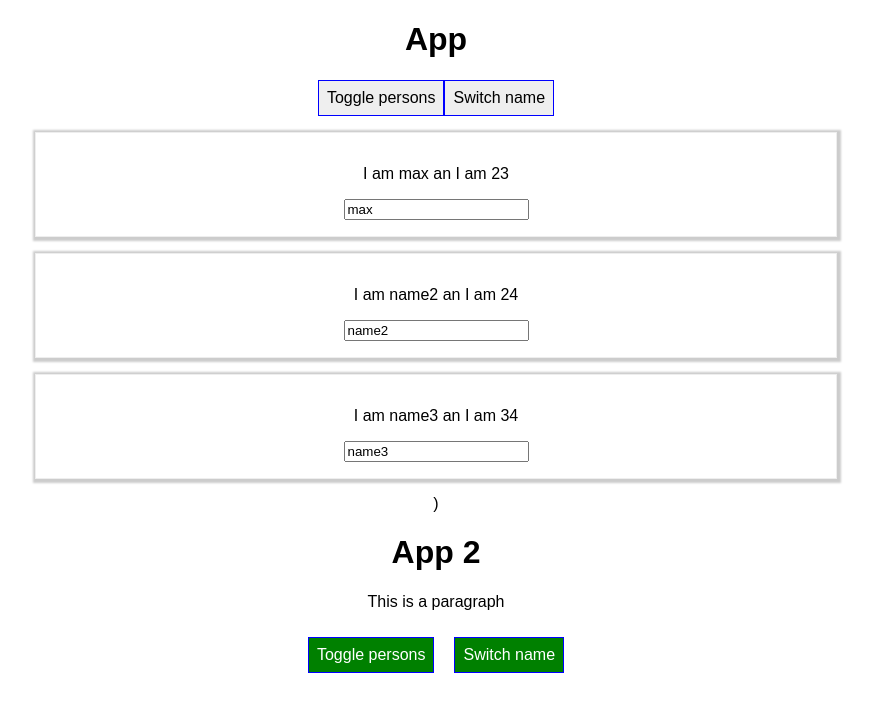
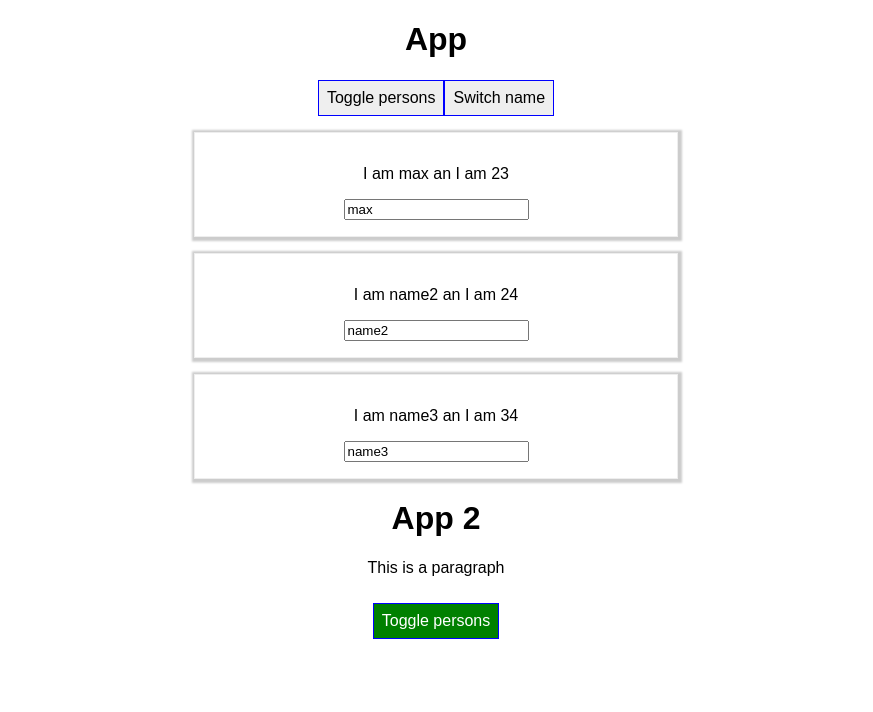
Before and after one commit to gbozsik/react-complete-guid, a React (Create React App) app: page / in a window 1280 px wide. Both pictures are taken after a click on the button "Toggle persons". Shown: the top 712 px of the page, without its empty margins (204-1077 px from the left). Built offline with nearby package versions, Linux system fonts and the light colour scheme.

Commit message:
Using styled-components lig for styleing

```diff
--- a/package.json
+++ b/package.json
@@ -3,10 +3,10 @@
   "version": "0.1.0",
   "private": true,
   "dependencies": {
-    "radium": "^0.26.1",
     "react": "^17.0.1",
     "react-dom": "^17.0.1",
-    "react-scripts": "1.1.5"
+    "react-scripts": "1.1.5",
+    "styled-components": "^5.2.1"
   },
   "scripts": {
     "start": "react-scripts start",
--- a/src/App.js
+++ b/src/App.js
@@ -14,8 +14,8 @@ const app = props => {
 
   const [otherState, setOtherState] = useState({
     otherStates: [
-      { title: 'some other value' },
-      { title: 'some other value 2' }
+      { id: 'idlkj', title: 'some other value' },
+      { id: 'idf', title: 'some other value 2' }
     ]
   });
 
@@ -26,8 +26,8 @@ const app = props => {
   const switchOtherStateHandler = () => {
     setOtherState({
       otherStates: [
-        { title: 'other state changed' },
-        { title: 'some other value 2 changed' }
+        { id: 'idds', title: 'other state changed' },
+        { id: 'idnh', title: 'some other value 2 changed' }
       ]
     });
   }
@@ -35,9 +35,9 @@ const app = props => {
   const switchNameHandler = (newName) => {
     setPersonsState({
       persons: [
-        { name: newName, age: 23 },
-        { name: 'name2777', age: 24 },
-        { name: 'name3666', age: 64 }
+        { id: 'idkjh', name: newName, age: 23 },
+        { id: 'idlkjh', name: 'name2777', age: 24 },
+        { id: 'idytr', name: 'name3666', age: 64 }
       ],
     },
       switchOtherStateHandler()
@@ -98,8 +98,7 @@ const app = props => {
             name={person.name}
             age={person.age}
           />
-        })
-        })
+        })}
 
         <App2 />
       </div> : null}
--- a/src/App2.js
+++ b/src/App2.js
@@ -1,6 +1,23 @@
 import React, { Component } from 'react';
+import styled from 'styled-components'
+
 import './App.css';
 import Person from './Person/Person';
+
+const StyledButton = styled.button`
+    background-color: ${props => props.alt ? 'red' : 'green'};
+    color: white;
+    font: inherit;
+    border: 1px solid blue;
+    padding: 8px;
+    cursor: pointer;
+    margin: 10px;
+
+    &:hover {
+        background-color: ${props => props.alt ? 'salmon' : 'lightgreen'};
+        color: black;
+    }
+`;
 
 class App2 extends Component {
     state = {
@@ -9,31 +26,7 @@ class App2 extends Component {
             { id: 'ytdkjg', name: 'name2', age: 24 },
             { id: '4ert', name: 'name3', age: 34 }
         ],
-        otherStates: [
-            { title: 'some other value' },
-            { title: 'some other value 2' }
-        ],
         showPerson: false
-    }
-
-    switchOtherStateHandler = () => {
-        this.setState({
-            otherStates: [
-                { title: 'other state changed' },
-                { title: 'some other value 2 changed' }
-            ]
-        });
-    }
-
-    switchNameHandler = (newName) => {
-        this.setState({
-            persons: [
-                { name: newName, age: 23 },
-                { name: 'name2777', age: 24 },
-                { name: 'name3666', age: 64 }
-            ],
-        },
-        );
     }
 
     // nameChangeHandler = (id, event) => { //this version if you call it with arrow function
@@ -49,7 +42,7 @@ class App2 extends Component {
         person.name = event.target.value;
         const mutatedPersons = [...this.state.persons];
         mutatedPersons[personIndex] = person;
-        this.setState({persons: mutatedPersons}
+        this.setState({ persons: mutatedPersons }
         );
     }
 
@@ -66,15 +59,6 @@ class App2 extends Component {
     }
 
     render() {
-        const style = {
-            backgroundColor: 'green',
-            color: 'white',
-            font: 'inherit',
-            border: '1px solid blue',
-            padding: '8px',
-            cursor: 'pointer',
-            margin: '10px'
-        };
 
         let persons = null;
 
@@ -92,7 +76,6 @@ class App2 extends Component {
                     })}
                 </div>
             );
-            style.backgroundColor = 'red';
         }
 
         // let classes = ['red', 'bold'].join(' ');
@@ -108,8 +91,8 @@ class App2 extends Component {
             <div className="App">
                 <h1>App 2</h1>
                 <p className={classes.join(' ')}>This is a paragraph</p>
-                <button style={style} onClick={this.togglePersonHandler} >Toggle persons</button>
-                <button style={style} onClick={() => this.switchNameHandler('MMMaamama App 2')} >Switch name</button>
+                <StyledButton alt={this.state.showPerson} onClick={this.togglePersonHandler} >Toggle persons</StyledButton>
+                {/* <button style={style} onClick={() => this.switchNameHandler('MMMaamama App 2')} >Switch name</button> */}
                 {persons}
             </div>
             // React.createElement('div', {className: 'App'}, React.createElement('h1', null, 'Hi i\'am a react app'))
--- a/src/Person/Person.css
+++ b/src/Person/Person.css
@@ -1,4 +1,4 @@
-.Person {
+/* .Person {
     width: 60%;
     margin: 16px auto;
     border: 1px, solid #eee;
@@ -6,3 +6,9 @@
     padding: 16px;
     text-align: center;
 }
+
+@media (min-width: 500px) {
+    .Person {
+        width: 450px;
+    }
+} */
--- a/src/Person/Person.js
+++ b/src/Person/Person.js
@@ -1,14 +1,31 @@
 import React from 'react';
+import styled from 'styled-components';
 
-import './Person.css';
+// import './Person.css';
+
+const StyleDiv = styled.div`
+    width: 60%;
+    margin: 16px auto;
+    border: 1px, solid #eee;
+    box-shadow: 1px 1px 2px 3px #ccc;
+    padding: 16px;
+    text-align: center;
+
+    @media(min-width: 500px) {
+        width: 450px;
+    }
+    `;
 
 const person = (props) => {
+
     return (
-    <div className='Person'>
-        <p onClick = {props.click}>I am {props.name} an I am {props.age}</p>
-        <p>{props.children}</p>
-        <input type = 'text' onChange = {props.changedName} value = {props.name}/>
-    </div>
+        // <div className='Person' style={style}>
+        <StyleDiv>
+            <p onClick={props.click}>I am {props.name} an I am {props.age}</p>
+            <p>{props.children}</p>
+            <input type='text' onChange={props.changedName} value={props.name} />
+        </StyleDiv>
+        // </div>
     )
 }
 
```
Also changed, not shown: 1 other file (tests, documents, lock files or other folders).
